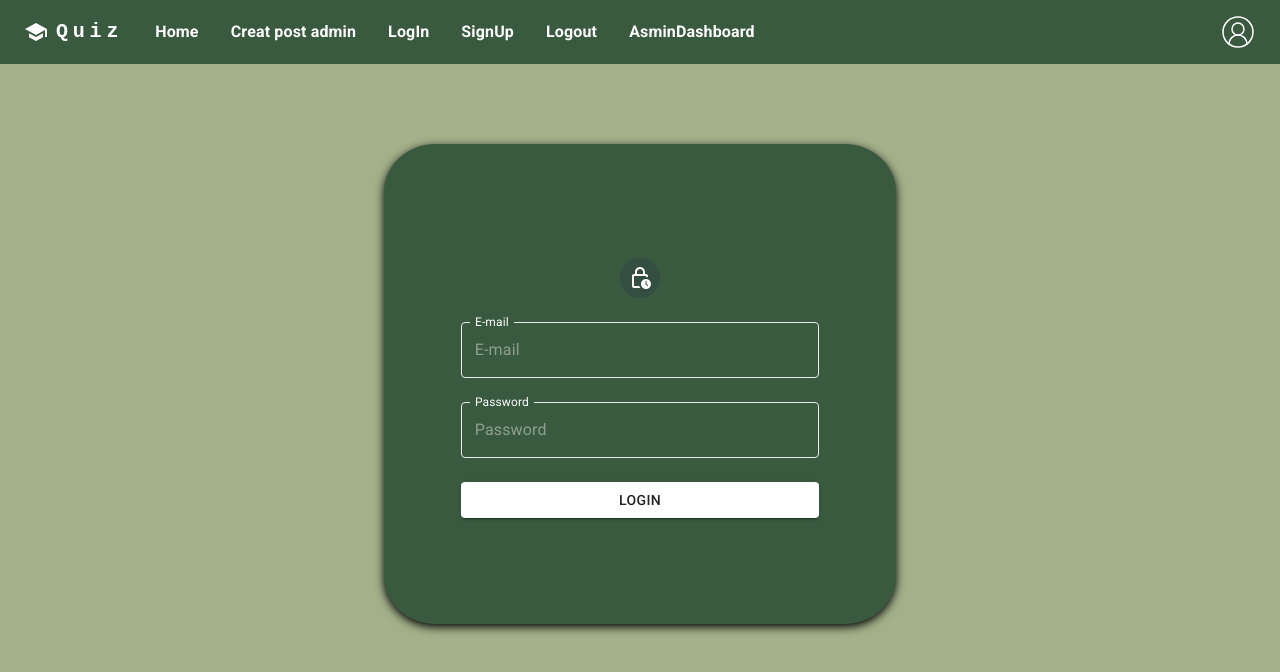
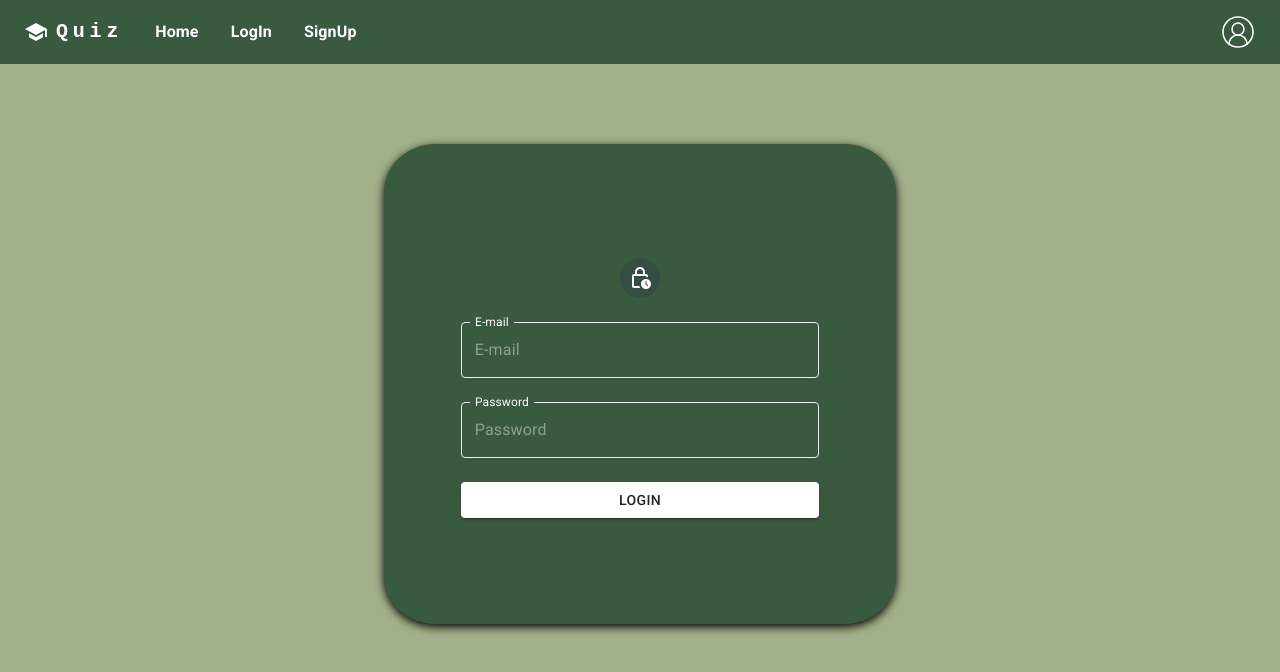
Before and after one commit to romainbcode/Quizz_Project_MERN, a React (Vite) app in the folder frontend/: page /signin in a window 1280 px wide. Shown: the top 672 px of the page. Built offline with nearby package versions, Linux system fonts and the light colour scheme.

Commit message:
navbar bouton depends on the state of the infoUser

```diff
--- a/frontend/src/components/Navbar.jsx
+++ b/frontend/src/components/Navbar.jsx
@@ -22,7 +22,9 @@ const pages = ['Products', 'Pricing', 'Blog'];
 const settings = ['Profile', 'Account', 'Dashboard', 'Logout'];
 
 function ResponsiveAppBar() {
+    const { userInfo } = useSelector(state => state.signIn);
     const dispatch = useDispatch();
+
     const [anchorElNav, setAnchorElNav] = React.useState(null);
     const [anchorElUser, setAnchorElUser] = React.useState(null);
 
@@ -43,7 +45,6 @@ function ResponsiveAppBar() {
 
   const logOutUser = async () =>{
     dispatch(userLogoutAction());
-    //dispatch(userSignInAction({email: 'rom@gmail.com', password: 'Rom@1234'}))
     window.location.reload(true);
     setTimeout(()=>{
         navigate('/')
@@ -132,23 +133,23 @@ function ResponsiveAppBar() {
                 <MenuItem onClick={handleCloseUserMenu}>
                     <Typography ><Link style={{textDecoration: "none", color: 'white', fontWeight:'bold'}}to="/">Home</Link></Typography>
                 </MenuItem>
+                {
+                    userInfo ?
+                    <MenuItem onClick={logOutUser}>
+                        <Typography ><Link style={{textDecoration: "none", color: 'white', fontWeight:'bold'}}to="/signin">Logout</Link></Typography>
+                    </MenuItem>
+
+                    :
+                    <Box sx={{display:'flex', flexDirection: 'row'}}>
                     <MenuItem onClick={handleCloseUserMenu}>
-                    <Typography ><Link style={{textDecoration: "none", color: 'white', fontWeight:'bold'}}to="/admin/quiz/create">Creat post admin</Link></Typography>
-                </MenuItem>
-                <MenuItem onClick={handleCloseUserMenu}>
-                    <Typography ><Link style={{textDecoration: "none", color: 'white', fontWeight:'bold'}}to="/signin">LogIn</Link></Typography>
+                        <Typography ><Link style={{textDecoration: "none", color: "white", fontWeight:'bold'}}>LogIn</Link></Typography>
                     </MenuItem>
                     <MenuItem onClick={handleCloseUserMenu}>
                         <Typography ><Link style={{textDecoration: "none", color: 'white', fontWeight:'bold'}}to="/signup">SignUp</Link></Typography>
                     </MenuItem>
-                <MenuItem onClick={logOutUser}>
-                    <Typography ><Link style={{textDecoration: "none", color: 'white', fontWeight:'bold'}}to="/signin">Logout</Link></Typography>
-                </MenuItem>
-                <MenuItem onClick={logOutUser}>
-                    <Typography ><Link style={{textDecoration: "none", color: 'white', fontWeight:'bold'}}to="/admin/dashboard">AsminDashboard</Link></Typography>
-                </MenuItem>
                     </Box>
-
+                }
+          </Box>
           <Box sx={{ flexGrow: 0 }}>
             <Tooltip title="Open settings">
               <IconButton onClick={handleOpenUserMenu} sx={{ p: 0 }}>
@@ -171,9 +172,28 @@ function ResponsiveAppBar() {
               open={Boolean(anchorElUser)}
               onClose={handleCloseUserMenu}
             >
+            {
+                userInfo && userInfo.role === 'admin' ?
+                <Box>
                 <MenuItem onClick={handleCloseUserMenu}>
-                    <Typography ><Link style={{textDecoration: "none", color: "black"}}to="/admin/dashboard">Admin</Link></Typography>
+                    <Typography ><Link style={{textDecoration: "none", color: '#000', fontWeight:'bold'}}to="/admin/dashboard">Admin</Link></Typography>
                 </MenuItem>
+                <MenuItem onClick={handleCloseUserMenu}>
+                    <Typography ><Link style={{textDecoration: "none", color: '#000', fontWeight:'bold'}}to="/admin/dashboard">AsminDashboard</Link></Typography>
+                </MenuItem>
+                <MenuItem onClick={handleCloseUserMenu}>
+                    <Typography ><Link style={{textDecoration: "none", color: '#000', fontWeight:'bold'}}to="/admin/quiz/create">Creat post admin</Link></Typography>
+                </MenuItem>
+                </Box>
+
+                : //userInfo && userInfo.role === 'user' ?
+                <MenuItem onClick={handleCloseUserMenu}>
+                    <Typography ><Link style={{textDecoration: "none", color: "black"}}>User</Link></Typography>
+                </MenuItem>
+
+
+            }
+
 
             </Menu>
           </Box>
--- a/frontend/src/components/themeColor.jsx
+++ b/frontend/src/components/themeColor.jsx
@@ -11,7 +11,7 @@ export const theme = createTheme({
             mainGreenDark: '#3a5a40',
             greenDark: '#344e41',
             themewhite: '#FFF',
-            themeBlack: '#000'
+            themeblack: '#000'
         },
     }
 })
--- a/frontend/src/pages/SignIn.jsx
+++ b/frontend/src/pages/SignIn.jsx
@@ -1,7 +1,6 @@
-import { Avatar, Box, useTheme, TextField } from '@mui/material'
+import { Avatar, Box, useTheme, TextField, Button } from '@mui/material'
 import React, { useEffect } from 'react'
 import LockClockOutlined from '@mui/icons-material/LockClockOutlined'
-import Button from '@mui/material/Button';
 import * as yup from 'yup';
 import {useDispatch, useSelector} from 'react-redux'
 import { useNavigate } from 'react-router-dom'
@@ -34,6 +33,7 @@ const SignIn = () => {
 
     const onSubmit = (values) =>{
         //alert(JSON.stringify(values, null, 2));
+
         dispatch(userSignInAction(values));
         actions.resetForm();
     }
```
Lines whose indentation alone changed are shown as unchanged.
